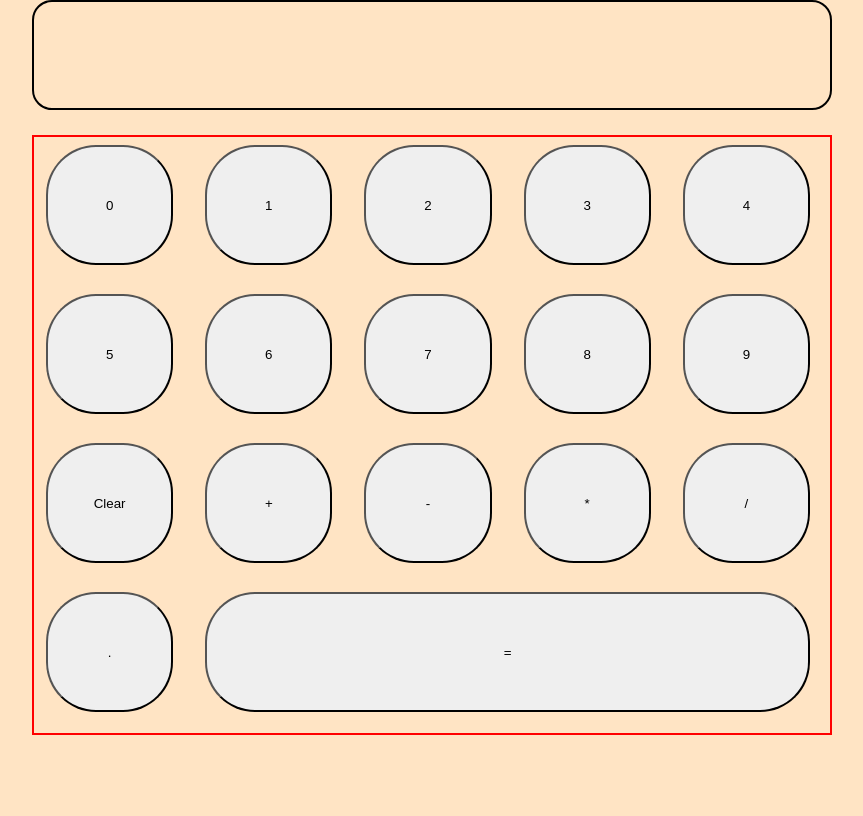
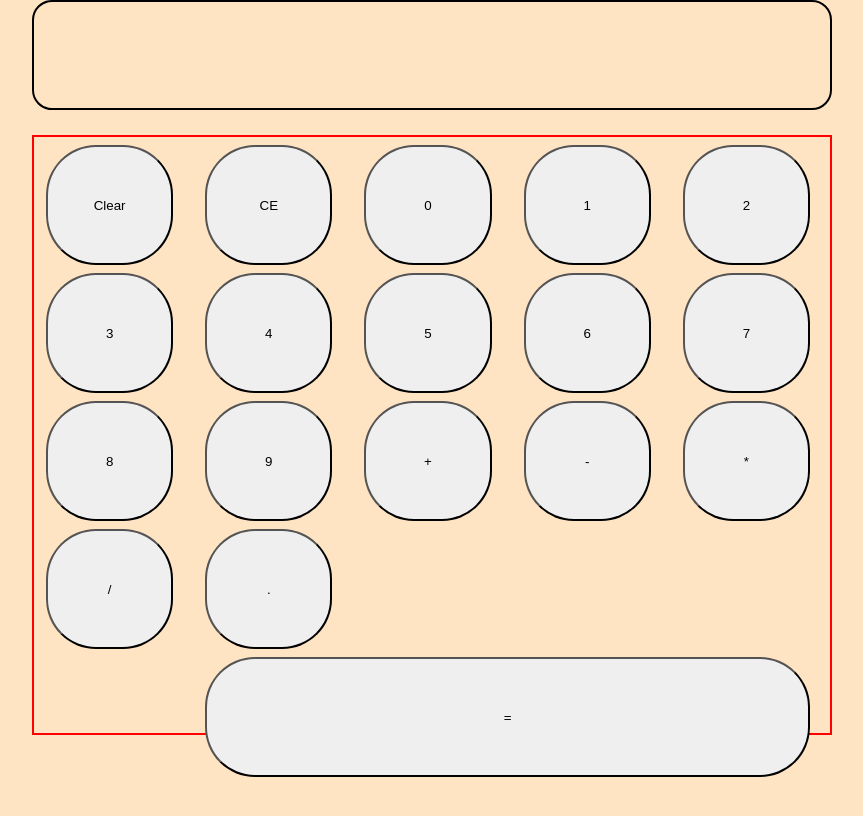
Before and after one commit to kapowlo/odin-calculator, a plain HTML site: page index.html in a window 1280 px wide. Shown: the whole page, without its empty margins (208-1071 px from the left). Drawn offline with Linux system fonts and the light colour scheme.

Commit message:
Added button CE

```diff
--- a/index.html
+++ b/index.html
@@ -17,6 +17,8 @@
         <div class="currentNumber"></div>
     </div>
     <div class="container">
+        <button class="btn clear">Clear</button>
+        <button class="btn last-clear">CE</button>
         <button class="btn number">0</button>
         <button class="btn number">1</button>
         <button class="btn number">2</button>
@@ -27,7 +29,6 @@
         <button class="btn number">7</button>
         <button class="btn number">8</button>
         <button class="btn number">9</button>
-        <button class="btn clear">Clear</button>
         <button class="btn operator">+</button>
         <button class="btn operator">-</button>
         <button class="btn operator">*</button>
```
